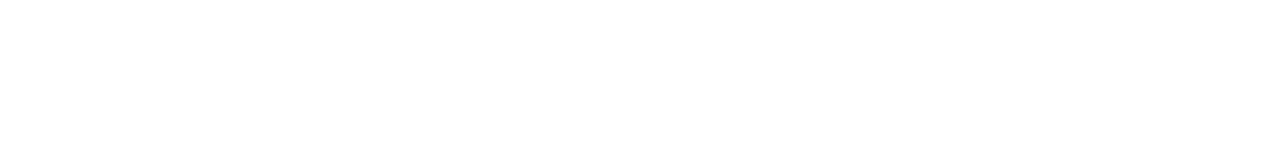
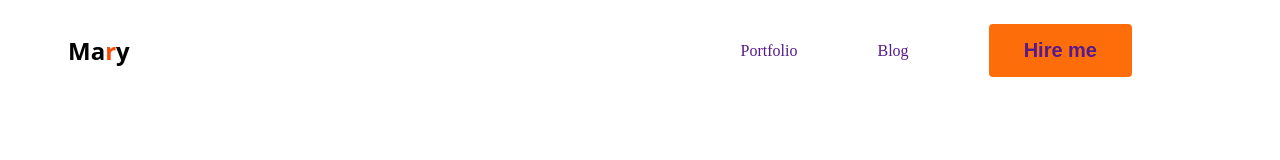
Before and after one commit to zami26/developer-portfolio24, a plain HTML site: page index.html in a window 1280 px wide. Drawn offline with Linux system fonts and the light colour scheme.

Commit message:
nav done

```diff
--- /dev/null
+++ b/css/style.css
@@ -0,0 +1,41 @@
+.heading{
+    font-family: system-ui, -apple-system, BlinkMacSystemFont, 'Segoe UI', Roboto, Oxygen, Ubuntu, Cantarell, 'Open Sans', 'Helvetica Neue', sans-serif;
+    font-weight: 800;
+    font-size: 24px;
+}
+.r{
+    color: orangered;
+}
+
+nav{
+    display: flex;
+    justify-content: space-between;
+    align-items: center;
+     margin: 0px 60px;
+}
+nav  li{
+   list-style: none;
+}
+ul a {
+   text-decoration: none;
+}
+nav>ul {
+    display: flex;
+    align-items: center;
+}
+nav li{
+
+    margin-right: 80px;
+}
+.heading{
+    font-size: 24px;
+}
+.common-btn{
+    background: #FD6E0A;
+    border: 0px;
+    padding: 15px 35px;
+    border-radius: 4px;
+    font-weight: bolder;
+    color: #ffff;
+    font-size: 20px;
+}
--- a/index.html
+++ b/index.html
@@ -3,11 +3,27 @@
 <head>
     <meta charset="UTF-8">
     <meta name="viewport" content="width=device-width, initial-scale=1.0">
+    <link rel="preconnect" href="https://fonts.googleapis.com">
+    <link rel="preconnect" href="https://fonts.gstatic.com" crossorigin>
+    <link rel="preconnect" href="https://fonts.googleapis.com">
+    <link rel="preconnect" href="https://fonts.gstatic.com" crossorigin>
+    <link href="https://fonts.googleapis.com/css2?family=Open+Sans:ital,wdth,wght@0,89.1,700;1,89.1,700&display=swap" rel="stylesheet">
+    <link rel="stylesheet" href="css/style.css">
     <title>Portfolio</title>
 </head>
 <body>
-    <header>
+    <header class="">
+<nav>
+        <h1 class="heading">
+            Ma<span class="r">r</span>y
+        </h1>
 
+        <ul>
+            <li><a href="">Portfolio</a></li>
+            <li><a href="">Blog</a></li>
+            <li><button class="common-btn"><a href="">Hire me</a></button></li>
+        </ul>
+</nav>
     </header>
     <body>
 
```
